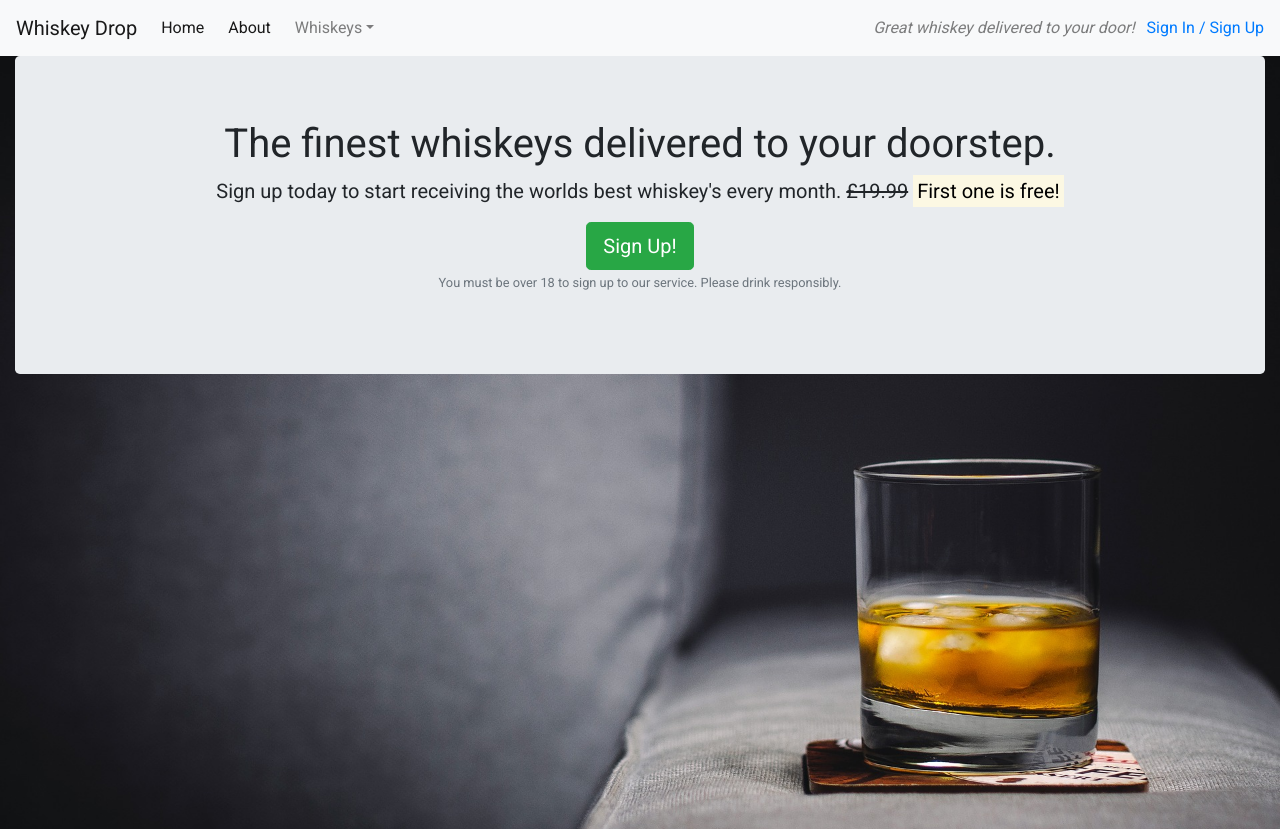
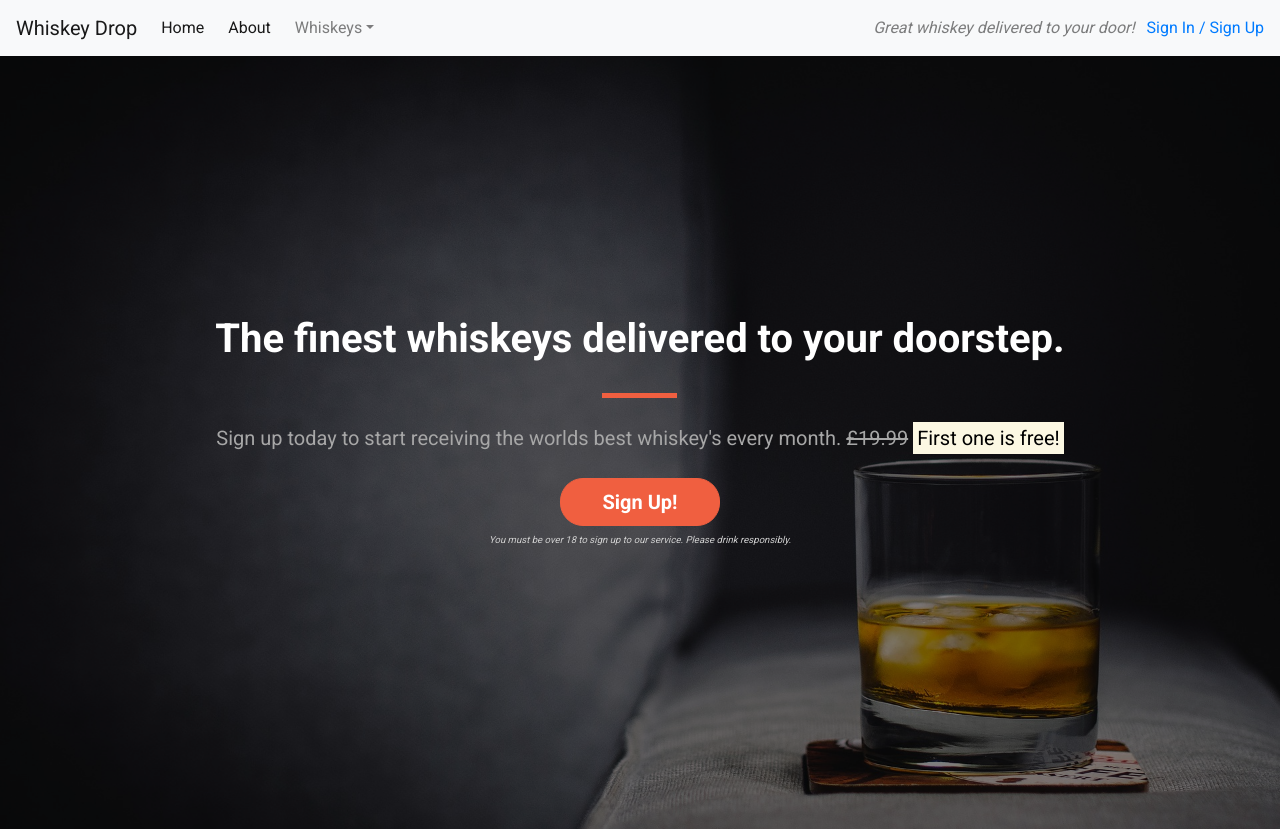
Before and after one commit to RWilliamsCoding/Bootstrap, a plain HTML site: page index.html in a window 1280 px wide. Shown: the top 829 px of the page. Drawn offline with nearby package versions, Linux system fonts and the light colour scheme.

```diff
--- a/css/style.css
+++ b/css/style.css
@@ -15,6 +15,20 @@ body {
     -o-background-size: cover;
     background-size: cover;
 
+    display: flex;
+    align-items: center;
+    justify-content: center;
+
+    position: relative;
+}
+
+.opaque-overlay {
+    position:absolute;
+    top:0;
+    left:0;
+    height:100%;
+    width:100%;
+    background-color: rgba(0,0,0,0.5);
 }
 
 .quotes-container{
@@ -24,3 +38,66 @@ body {
 .features-container{
 
 }
+
+/* Block Dividers */
+
+.block-divider {
+    width: 75px;
+    height: 5px;
+    border: 0;
+    background-color: #f05f40;
+}
+
+.block-divider--orange {
+    background-color: #f05f40;
+}
+
+.block-divider--short {
+    width: 35px;
+}
+
+/* Jumbotron */
+
+.jumbotron{
+    background-color: transparent;
+}
+
+.jumbotron-header {
+    color: white;
+    font-weight: bold;
+    margin-bottom: 30px;
+}
+
+.jumbotron .lead {
+    margin: 25px 0;
+    color: #a7a7a7;
+}
+
+.jumbotron small{
+    font-size: 60%;
+    font-style: italic;
+    color: #d0d0d0;
+}
+
+/* Buttons */
+
+.btn--cta {
+    font-weight: bold;
+    border-radius: 23px;
+    width: 160px;
+}
+
+.btn--red {
+    color:white;
+    background-color: #f05f40;
+    border-color: #f05f40;
+}
+
+.btn--red:hover {};
+.btn--red:active {};
+.btn--red:focus {};
+.btn--red:active:focus{
+    color:white;
+    background-color: #df4929;
+    border-color: #df4929;
+}
--- a/index.html
+++ b/index.html
@@ -57,14 +57,16 @@
 
     <div class="container-fluid callout-container">
       <!-- Callout -->
+        <div class="opaque-overlay">&nbsp;</div>
             <div class="row">
                 <div class="col-12">
                     <section class="callout jumbotron text-center">
-                    <h1>The finest whiskeys delivered to your doorstep.</h1>
+                        <h1 class="jumbotron-header">The finest whiskeys delivered to your doorstep.</h1>
+                        <hr class="block-divider block-divider--orange">
                         <p class="lead">Sign up today to start receiving the worlds best whiskey's every month. <s class="d-none d-sm-inline">£19.99</s>
                         <span class="d-inline d-sm-none"><br></span>
                         <strong><mark>First one is free!</mark></strong></p>
-                    <button class="btn btn-success btn-lg" data-toggle="modal" data-target="#signUpModal" >Sign Up!</button>
+                        <button class="btn btn--cta btn--red btn-lg" data-toggle="modal" data-target="#signUpModal" >Sign Up!</button>
                         <p class="text-muted"><small>You must be over 18 to sign up to our service. Please drink responsibly.</small></p>
                     </section>
                 </div>
```
Lines whose indentation alone changed are shown as unchanged.
